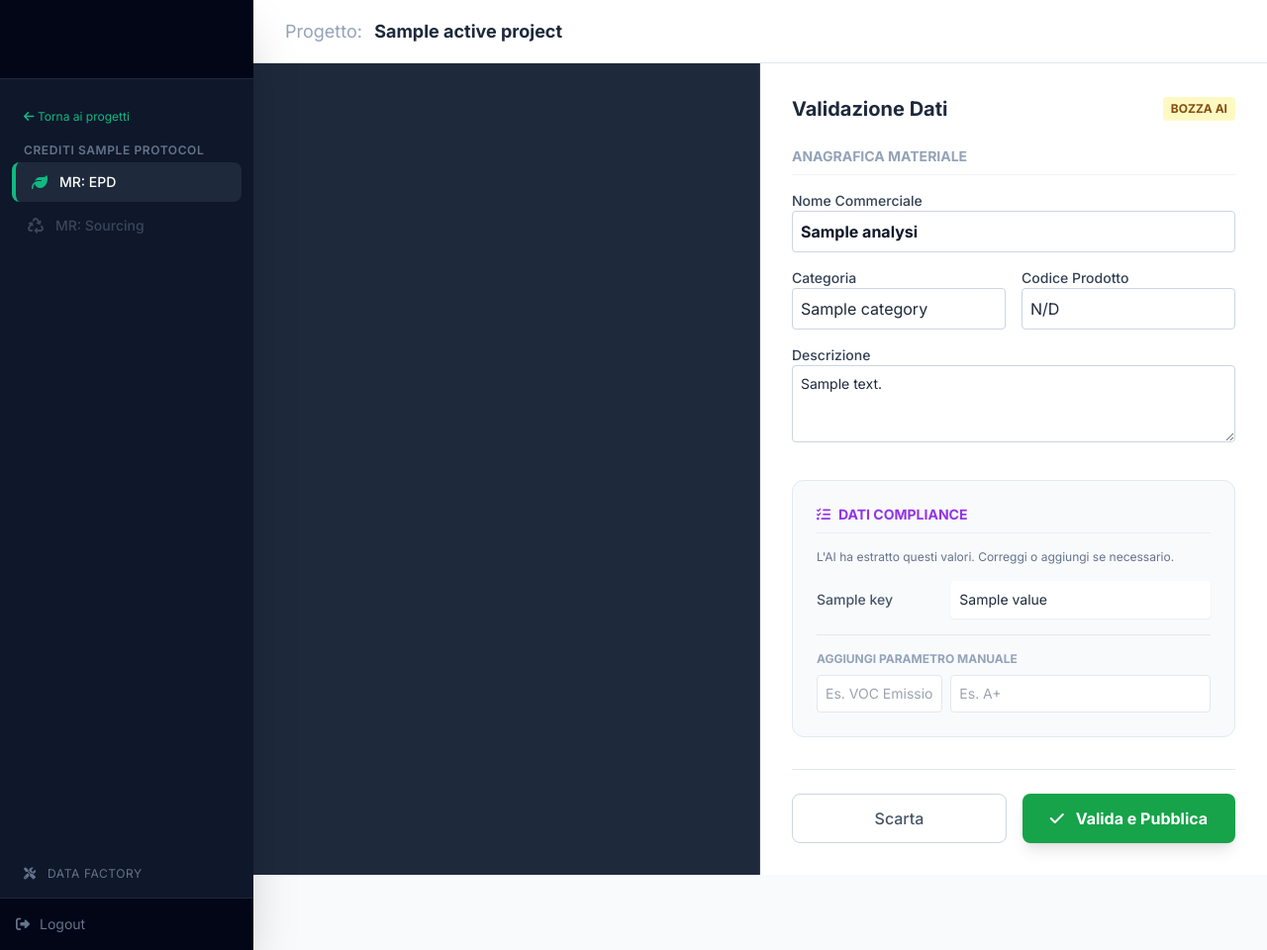
After one commit to flavio-crypto/xhelper, a FastAPI app: template app/templates/admin_ingest.html in a window 1280 px wide. The commit adds this page. Shown: the whole page at 99% size. Run offline with FastAPI, Linux system fonts and the light colour scheme; the template is opened without the code that fills it: most values are stand-ins (such as "Sample title", 1, 10 or a date in 2020); parts of the project's set-up code (start-up, migrations or seed data) failed here and were passed over; some libraries are stand-ins or nearby versions.

Commit message:
Aggiornamento moduli ingest e parser PDF

````diff
--- a/app/main.py
+++ b/app/main.py
@@ -167,3 +167,108 @@ async def view_project(request: Request, project_id: str):
 async def test_llm():
     response = ask_qwen("Dimmi ciao in italiano")
     return {"risposta": response}
+
+    import base64
+# Assicurati di importare i nuovi moduli
+from app.database import supabase # Import generico
+
+# --- ROTTE ADMIN / DATA FACTORY ---
+
+@app.get("/admin/manufacturers", response_class=HTMLResponse)
+async def admin_manufacturers(request: Request):
+    if not get_current_user(request): return RedirectResponse("/")
+
+    # Recupera lista produttori
+    res = supabase.table("manufacturers").select("*").order("name").execute()
+
+    return templates.TemplateResponse("admin_manufacturers.html", {
+        "request": request,
+        "manufacturers": res.data
+    })
+
+@app.post("/admin/manufacturers")
+async def add_manufacturer(request: Request, name: str = Form(...), website: str = Form(None)):
+    user = get_current_user(request)
+    if not user: return RedirectResponse("/")
+
+    supabase.table("manufacturers").insert({"name": name, "website": website}).execute()
+    return RedirectResponse("/admin/manufacturers", status_code=302)
+
+@app.get("/admin/ingest", response_class=HTMLResponse)
+async def admin_ingest_page(request: Request, manufacturer_id: str):
+    user = get_current_user(request)
+    if not user: return RedirectResponse("/")
+
+    # Recupera info produttore per il titolo
+    man_res = supabase.table("manufacturers").select("*").eq("id", manufacturer_id).single().execute()
+
+    return templates.TemplateResponse("admin_ingest.html", {
+        "request": request,
+        "manufacturer": man_res.data,
+        "analysis_data": None # Nessuna analisi ancora avviata
+    })
+
+@app.post("/admin/ingest", response_class=HTMLResponse)
+async def admin_ingest_process(
+    request: Request,
+    manufacturer_id: str = Form(...),
+    file: UploadFile = File(...)
+):
+    user = get_current_user(request)
+
+    # 1. Leggi PDF
+    contents = await file.read()
+    pdf_file = io.BytesIO(contents)
+    reader = PdfReader(pdf_file)
+    text = ""
+    for page in reader.pages: text += page.extract_text()
+
+    # 2. Converti PDF in base64 per mostrarlo nell'iframe (Senza salvarlo su disco per ora)
+    pdf_base64 = base64.b64encode(contents).decode('utf-8')
+
+    # 3. Chiedi all'AI di estrarre i dati
+    extraction_prompt = (
+        f"Analizza la scheda tecnica:\n{text[:15000]}\n"
+        f"Estrai JSON: manufacturer_name (ignora, lo so già), material_name, category, description, "
+        f"technical_properties (cerca valori numerici, conducibilità, riciclato, certificazioni)."
+    )
+
+    raw_response = ask_qwen(extraction_prompt, json_mode=True)
+    cleaned_json = raw_response.replace("```json", "").replace("```", "").strip()
+
+    try:
+        data_dict = json.loads(cleaned_json)
+    except:
+        data_dict = {"material_name": "Errore AI", "description": raw_response, "technical_properties": {}}
+
+    # Recupera info produttore
+    man_res = supabase.table("manufacturers").select("*").eq("id", manufacturer_id).single().execute()
+
+    return templates.TemplateResponse("admin_ingest.html", {
+        "request": request,
+        "manufacturer": man_res.data,
+        "analysis_data": data_dict,
+        "pdf_base64": pdf_base64 # Passiamo il PDF da visualizzare
+    })
+
+@app.post("/admin/save-material")
+async def save_validated_material(
+    request: Request,
+    manufacturer_id: str = Form(...),
+    material_name: str = Form(...),
+    category: str = Form(...),
+    description: str = Form(...),
+    # Nota: per le proprietà dinamiche servirebbe una logica più complessa di parsing del form,
+    # per ora salviamo i base data per farti vedere il flusso.
+):
+    # Salvataggio nel DB con stato 'published'
+    data = {
+        "manufacturer_id": manufacturer_id,
+        "name": material_name,
+        "category": category,
+        "description": description,
+        "status": "published"
+    }
+    supabase.table("materials").insert(data).execute()
+
+    return RedirectResponse("/admin/manufacturers", status_code=302)
--- /dev/null
+++ b/app/templates/admin_ingest.html
@@ -0,0 +1,120 @@
+{% extends "base.html" %}
+
+{% block page_title %}Ingestion & Validazione Materiale{% endblock %}
+
+{% block content %}
+
+{% if not analysis_data %}
+<div class="max-w-2xl mx-auto mt-10">
+    <div class="bg-white p-8 rounded-2xl shadow-lg border border-purple-100 text-center">
+        <h2 class="text-2xl font-bold text-slate-800 mb-2">Carica Scheda Tecnica</h2>
+        <p class="text-slate-500 mb-6">Produttore selezionato: <strong class="text-purple-700">{{ manufacturer.name
+                }}</strong></p>
+
+        <form action="/admin/ingest" method="post" enctype="multipart/form-data" class="space-y-4">
+            <input type="hidden" name="manufacturer_id" value="{{ manufacturer.id }}">
+
+            <div
+                class="border-2 border-dashed border-slate-300 rounded-xl p-10 hover:border-purple-500 transition-colors cursor-pointer relative">
+                <input type="file" name="file" required class="absolute inset-0 w-full h-full opacity-0 cursor-pointer">
+                <i class="fa-solid fa-cloud-arrow-up text-4xl text-slate-300 mb-3"></i>
+                <p class="text-sm text-slate-500">Clicca o trascina il PDF qui</p>
+            </div>
+
+            <button type="submit"
+                class="w-full bg-purple-600 hover:bg-purple-700 text-white font-bold py-3 rounded-xl shadow-lg transition-transform active:scale-95">
+                Avvia Analisi AI
+            </button>
+        </form>
+    </div>
+</div>
+{% else %}
+
+<div class="flex h-[calc(100vh-140px)] -m-8">
+    <div class="w-1/2 bg-slate-800 border-r border-slate-700 relative">
+        <iframe src="data:application/pdf;base64,{{ pdf_base64 }}" class="w-full h-full" frameborder="0"></iframe>
+    </div>
+
+    <div class="w-1/2 bg-white overflow-y-auto p-8">
+        <form action="/admin/save-material" method="post">
+            <input type="hidden" name="manufacturer_id" value="{{ manufacturer.id }}">
+
+            <div class="flex justify-between items-center mb-6">
+                <h2 class="text-xl font-bold text-slate-800">Validazione Dati</h2>
+                <span class="bg-yellow-100 text-yellow-800 text-xs font-bold px-2 py-1 rounded">BOZZA AI</span>
+            </div>
+
+            <div class="space-y-4 mb-8">
+                <h3 class="text-sm font-bold text-slate-400 uppercase border-b border-slate-100 pb-2">Anagrafica
+                    Materiale</h3>
+
+                <div>
+                    <label class="block text-sm font-medium text-slate-700">Nome Commerciale</label>
+                    <input type="text" name="material_name" value="{{ analysis_data.material_name }}"
+                        class="w-full p-2 border border-slate-300 rounded focus:border-purple-500 font-bold text-slate-900">
+                </div>
+
+                <div class="grid grid-cols-2 gap-4">
+                    <div>
+                        <label class="block text-sm font-medium text-slate-700">Categoria</label>
+                        <input type="text" name="category" value="{{ analysis_data.category }}"
+                            class="w-full p-2 border border-slate-300 rounded">
+                    </div>
+                    <div>
+                        <label class="block text-sm font-medium text-slate-700">Codice Prodotto</label>
+                        <input type="text" name="tech_code" value="N/D"
+                            class="w-full p-2 border border-slate-300 rounded">
+                    </div>
+                </div>
+
+                <div>
+                    <label class="block text-sm font-medium text-slate-700">Descrizione</label>
+                    <textarea name="description" rows="3"
+                        class="w-full p-2 border border-slate-300 rounded text-sm">{{ analysis_data.description }}</textarea>
+                </div>
+            </div>
+
+            <div class="space-y-4 bg-slate-50 p-6 rounded-xl border border-slate-200">
+                <h3
+                    class="text-sm font-bold text-purple-600 uppercase border-b border-purple-100 pb-2 flex items-center">
+                    <i class="fa-solid fa-list-check mr-2"></i> Dati Compliance
+                </h3>
+
+                <p class="text-xs text-slate-500 mb-4">L'AI ha estratto questi valori. Correggi o aggiungi se
+                    necessario.</p>
+
+                {% for key, value in analysis_data.technical_properties.items() %}
+                <div class="grid grid-cols-3 gap-2 items-center">
+                    <label class="text-sm text-slate-600 font-medium col-span-1 truncate" title="{{ key }}">{{ key
+                        }}</label>
+                    <input type="text" name="prop_key_{{ loop.index }}" value="{{ key }}" type="hidden" class="hidden">
+                    <input type="text" name="prop_val_{{ loop.index }}" value="{{ value }}"
+                        class="col-span-2 p-2 border border-white bg-white shadow-sm rounded text-sm focus:ring-2 focus:ring-purple-500 outline-none">
+                </div>
+                {% endfor %}
+
+                <div class="pt-4 border-t border-slate-200 mt-4">
+                    <label class="block text-xs font-bold text-slate-400 uppercase mb-2">Aggiungi parametro
+                        manuale</label>
+                    <div class="grid grid-cols-3 gap-2">
+                        <input type="text" placeholder="Es. VOC Emission" class="col-span-1 p-2 border rounded text-sm">
+                        <input type="text" placeholder="Es. A+" class="col-span-2 p-2 border rounded text-sm">
+                    </div>
+                </div>
+            </div>
+
+            <div class="mt-8 pt-6 border-t border-slate-200 flex space-x-4">
+                <button type="button"
+                    class="flex-1 py-3 border border-slate-300 text-slate-600 rounded-lg hover:bg-slate-50 font-medium">Scarta</button>
+                <button type="submit"
+                    class="flex-1 py-3 bg-green-600 text-white rounded-lg hover:bg-green-700 font-bold shadow-lg">
+                    <i class="fa-solid fa-check mr-2"></i> Valida e Pubblica
+                </button>
+            </div>
+
+        </form>
+    </div>
+</div>
+{% endif %}
+
+{% endblock %}
--- a/app/templates/base.html
+++ b/app/templates/base.html
@@ -68,6 +68,13 @@
 
         </nav>
 
+        <div class="px-3 mb-2">
+            <a href="/admin/manufacturers"
+                class="flex items-center px-3 py-2 text-slate-500 hover:text-white hover:bg-slate-800 rounded-lg transition-colors text-xs uppercase tracking-wider">
+                <i class="fa-solid fa-screwdriver-wrench w-6"></i> Data Factory
+            </a>
+        </div>
+
         <div class="p-4 border-t border-slate-800 bg-slate-950">
             <a href="/logout" class="flex items-center text-slate-500 hover:text-red-400 transition-colors text-sm">
                 <i class="fa-solid fa-right-from-bracket w-6"></i> Logout
````
Also changed, not shown: app/templates/admin_manufacturers.html (added, +64 -0 lines).
